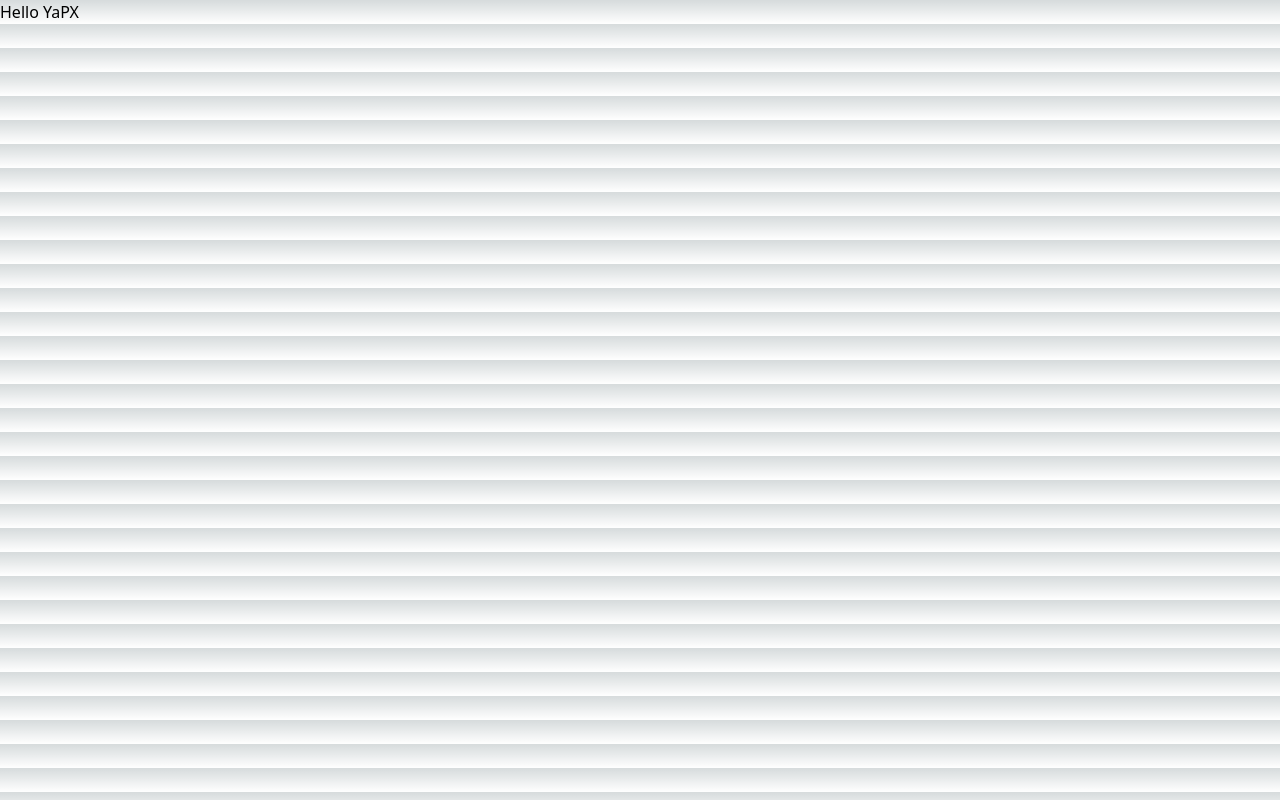
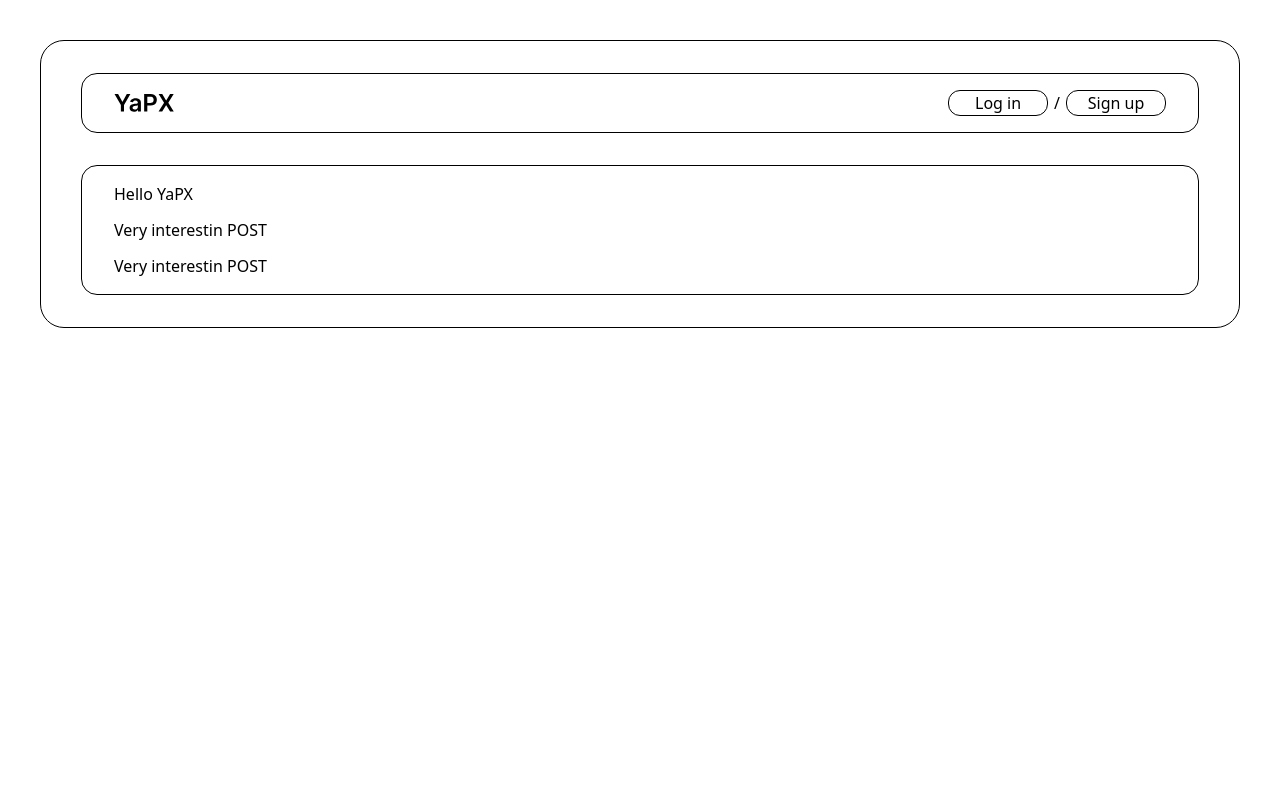
Before and after one commit to itbulka/YaPX-frontend, a Next.js app: page / in a window 1280 px wide. Built offline with nearby package versions, Linux system fonts and the light colour scheme.

Commit message:
designed main, post, reg, log pages

```diff
--- /dev/null
+++ b/src/components/layout/index.tsx
@@ -0,0 +1,26 @@
+import { ReactElement } from "react";
+import Image from "next/image";
+import yapx from "../../../public/YaPX.svg";
+import Link from "next/link";
+
+export const Layout = ({ children }: { children: React.ReactNode }) => {
+  return (
+    <section className="max-w-7xl border border-black min-h-24 ml-auto mr-auto px-10 py-8 gap-8 rounded-3xl flex flex-col">
+      <nav className="border border-black rounded-2xl px-8 py-4 flex justify-between">
+        <Image src={yapx} alt={"yandex practicum experiment"} className="hover:cursor-pointer"/>
+        <div className="flex gap-[6px] self-center">
+          <Link href={"/login"}>
+            <button className="border border-black rounded-xl min-w-[100px]">Log in</button>
+          </Link>
+          <span className="inline-block self-center">/</span>
+          <Link href={"/registration"}>
+            <button className="border border-black rounded-xl min-w-[100px]">Sign up</button>
+          </Link>
+        </div>
+      </nav>
+      <div className="border border-black rounded-2xl px-8 py-4 flex flex-col gap-3">
+        {children}
+      </div>
+    </section>
+  );
+}
--- a/src/components/screens/HomePage.tsx
+++ b/src/components/screens/HomePage.tsx
@@ -1,3 +1,16 @@
+import { Layout } from '../layout';
+import Link from 'next/link';
+
 export const HomePage = () => {
-    return <h1>Hello YaPX</h1>;
-}
+  return (
+    <Layout>
+      <h1>Hello YaPX</h1>
+      <Link href={'/post/2'}>
+        <p>Very interestin POST</p>
+      </Link>
+      <Link href={'/post/4'}>
+        <p>Very interestin POST</p>
+      </Link>
+    </Layout>
+  );
+};
--- a/src/pages/_document.tsx
+++ b/src/pages/_document.tsx
@@ -4,7 +4,7 @@ export default function Document() {
   return (
     <Html lang="en">
       <Head />
-      <body>
+      <body className="flex flex-col gap-10 p-10">
         <Main />
         <NextScript />
       </body>
--- /dev/null
+++ b/src/pages/login/index.tsx
@@ -0,0 +1,17 @@
+import Link from "next/link";
+
+export default function LoginForm() {
+  return (
+    <form className="max-w-sm border border-black min-h-24 ml-auto mr-auto px-10 py-8 gap-3 rounded-3xl flex flex-col mt-20">
+      <span className="ml-4">Login:</span>
+      <input className="border border-black rounded-2xl px-4 py-2" type="email" name="email" placeholder="Email:" />
+      <input className="border border-black rounded-2xl px-4 py-2" type="password" name="password" placeholder="Password:" />
+      <div className="flex gap-2 justify-between pt-1">
+        <Link href={"/"}>
+          <button className="border border-black rounded-2xl w-24 py-1" type="button">back</button>
+        </Link>
+        <button className="border border-black rounded-2xl w-24 py-1" type="submit">sign in</button>
+      </div>
+    </form>
+  );
+}
--- /dev/null
+++ b/src/pages/post/[id].tsx
@@ -0,0 +1,11 @@
+import { Layout } from "@/components/layout";
+import { useRouter } from "next/router";
+
+export default function Post() {
+  const router = useRouter();
+  return (
+    <Layout>
+      <p>Post: {router.query.id} </p>
+    </Layout>
+  );
+}
--- /dev/null
+++ b/src/pages/registration/index.tsx
@@ -0,0 +1,18 @@
+import Link from "next/link";
+
+export default function RegistationForm() {
+  return (
+    <form className="max-w-sm border border-black min-h-24 ml-auto mr-auto px-10 py-8 gap-3 rounded-3xl flex flex-col mt-20">
+      <span className="ml-4">Registration:</span>
+      <input className="border border-black rounded-2xl px-4 py-2" type="email" name="email" placeholder="Email:" />
+      <input className="border border-black rounded-2xl px-4 py-2" type="password" name="password" placeholder="Password:" />
+      <input className="border border-black rounded-2xl px-4 py-2" type="password" name="password" placeholder="Confirm password:" />
+      <div className="flex gap-2 justify-between pt-1">
+        <Link href={"/"}>
+          <button className="border border-black w-24 rounded-2xl py-1" type="button">back</button>
+        </Link>
+        <button className="border border-black w-24 rounded-2xl py-1" type="submit">sign up</button>
+      </div>
+    </form>
+  );
+}
--- a/src/styles/globals.css
+++ b/src/styles/globals.css
@@ -1,33 +1,3 @@
 @tailwind base;
 @tailwind components;
 @tailwind utilities;
-
-:root {
-  --foreground-rgb: 0, 0, 0;
-  --background-start-rgb: 214, 219, 220;
-  --background-end-rgb: 255, 255, 255;
-}
-
-@media (prefers-color-scheme: dark) {
-  :root {
-    --foreground-rgb: 255, 255, 255;
-    --background-start-rgb: 0, 0, 0;
-    --background-end-rgb: 0, 0, 0;
-  }
-}
-
-body {
-  color: rgb(var(--foreground-rgb));
-  background: linear-gradient(
-      to bottom,
-      transparent,
-      rgb(var(--background-end-rgb))
-    )
-    rgb(var(--background-start-rgb));
-}
-
-@layer utilities {
-  .text-balance {
-    text-wrap: balance;
-  }
-}
```
Also changed, not shown: public/YaPX.svg (added).
